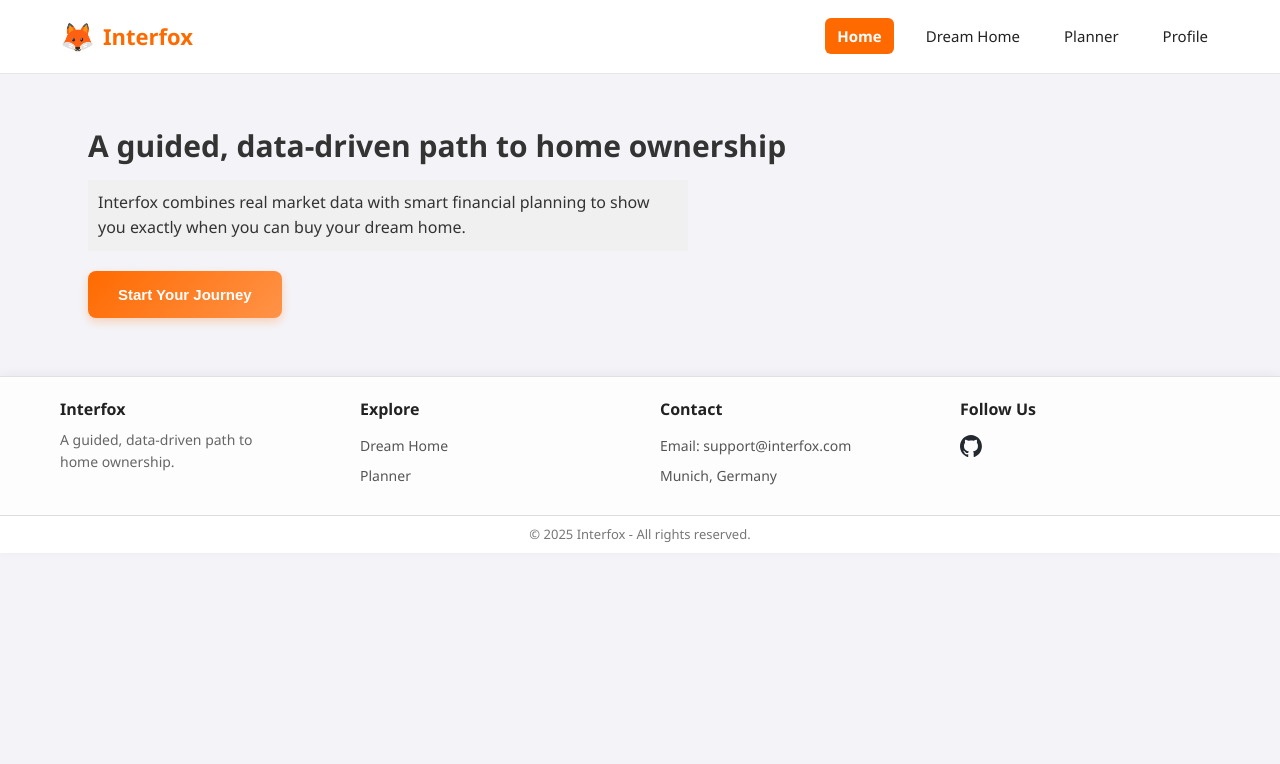
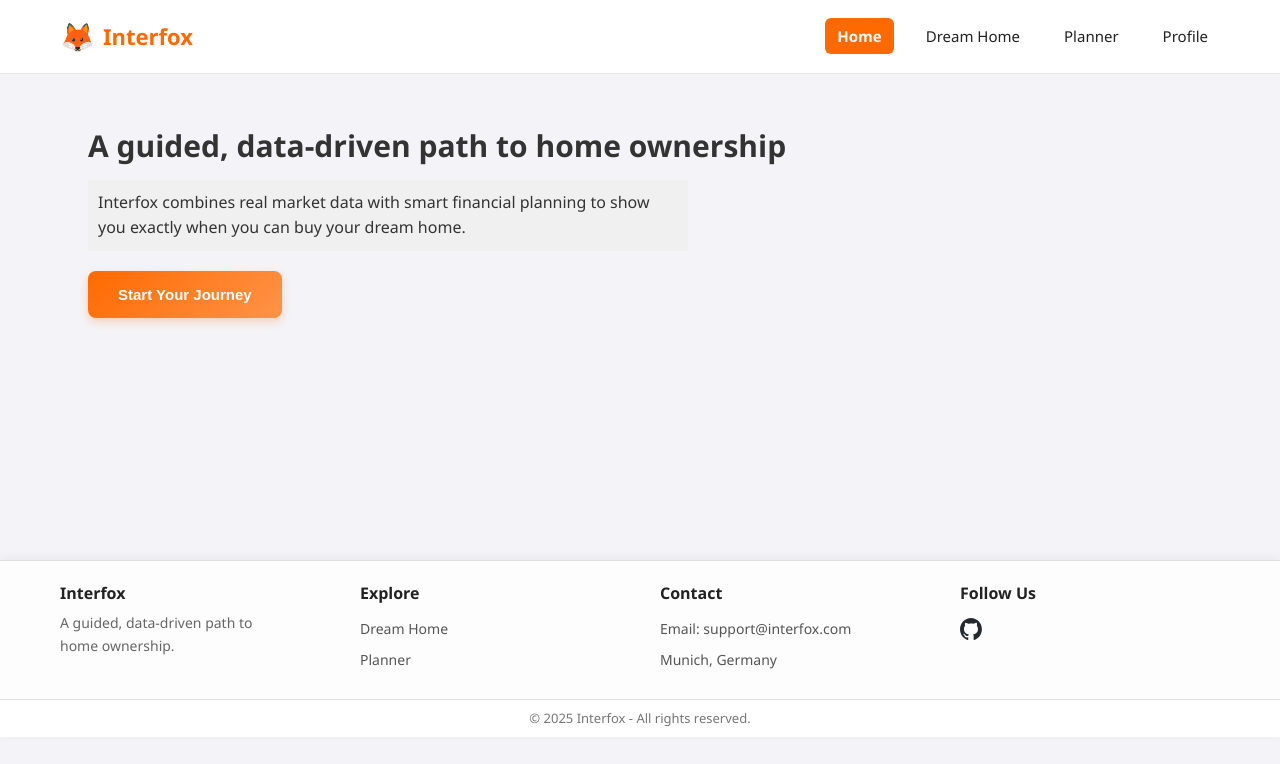
Before and after one commit to rozhinaahmadii/hackaTUM2025, a React (Vite) app: page / in a window 1280 px wide. Shown: the top 764 px of the page. Built offline with nearby package versions, Linux system fonts and the light colour scheme.

Commit message:
fix: random edit

```diff
--- a/src/pages/Home.jsx
+++ b/src/pages/Home.jsx
@@ -7,7 +7,7 @@ export default function Home() {
   console.log("Home component is rendering");
 
   return (
-    <div style={{ padding: "20px", marginBottom: "-20px" }}>
+    <div style={{ padding: "20px", minHeight: "400px" }}>
       <h1 style={{
         fontSize: "30px",
         marginBottom: "10px",
```
